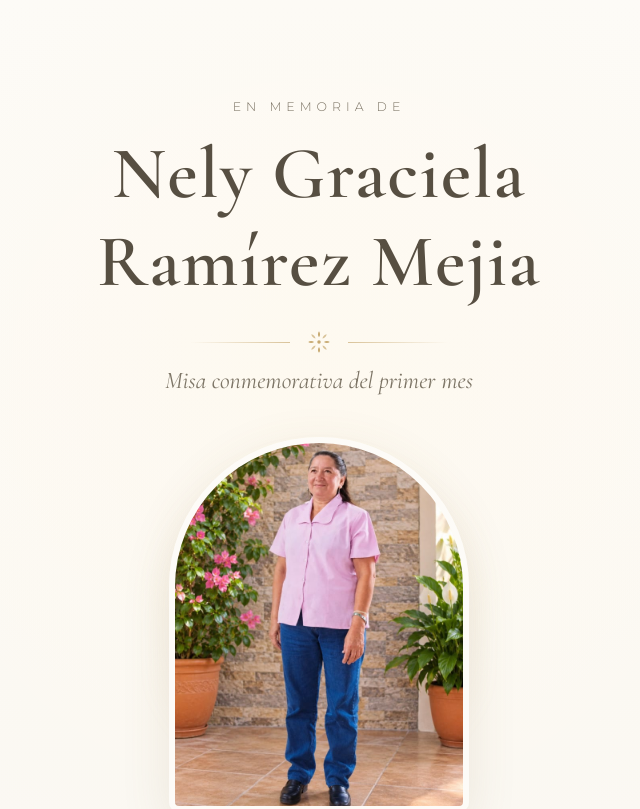
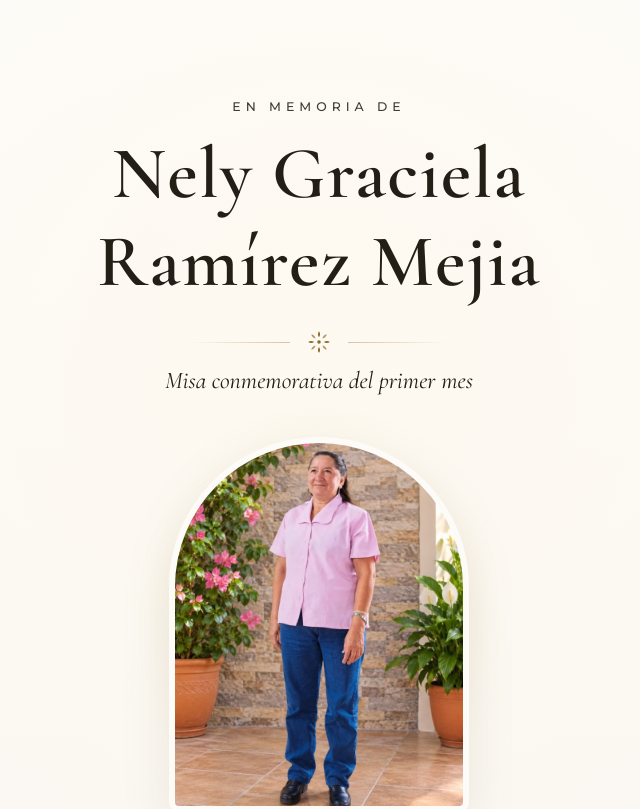
Before and after one commit to Lenin1999/memories-nely-ramirez, a React (Vite) app: page / in a window 1280 px wide. Shown: the top 809 px of the page, without its empty margins (321-961 px from the left). Built offline with nearby package versions, Linux system fonts and the light colour scheme.

Commit message:
Estilos: letras mas oscuras y legibles para mayor contraste

```diff
--- a/src/styles/app.css
+++ b/src/styles/app.css
@@ -125,7 +125,7 @@ main {
   font-family: var(--fuente-titulo);
   font-style: italic;
   font-size: clamp(1.15rem, 4vw, 1.5rem);
-  color: var(--color-texto-suave);
+  color: var(--color-titulo);
   margin-bottom: 2.2rem;
 }
 
@@ -288,7 +288,6 @@ main {
 .tarjeta__valor--pendiente {
   font-style: italic;
   color: var(--color-dorado);
-  opacity: 0.85;
   font-family: var(--fuente-texto);
   font-size: 0.95rem;
 }
--- a/src/styles/global.css
+++ b/src/styles/global.css
@@ -9,11 +9,11 @@
   --color-fondo-alt: #f3ede1;
   --color-crema: #fdfbf7;
   --color-beige: #e8ddc9;
-  --color-dorado: #c7a970;
+  --color-dorado: #8a6a28;
   --color-dorado-claro: #d9c39a;
-  --color-texto: #4a443b;
-  --color-texto-suave: #7d7566;
-  --color-titulo: #574f42;
+  --color-texto: #1f1b14;
+  --color-texto-suave: #413b30;
+  --color-titulo: #241f16;
 
   /* Tipografías */
   --fuente-titulo: 'Cormorant Garamond', 'Georgia', serif;
@@ -42,7 +42,7 @@ body {
   color: var(--color-texto);
   background-color: var(--color-fondo);
   line-height: 1.7;
-  font-weight: 300;
+  font-weight: 500;
   -webkit-font-smoothing: antialiased;
   -moz-osx-font-smoothing: grayscale;
   overflow-x: hidden;
@@ -58,7 +58,7 @@ h3 {
 }
 
 p {
-  font-weight: 300;
+  font-weight: 500;
 }
 
 a {
```
